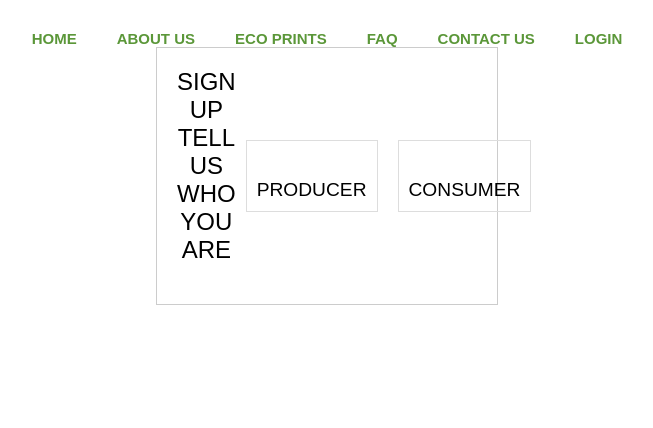
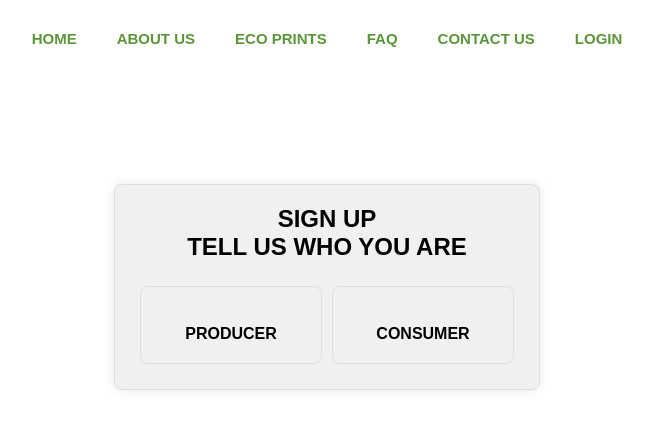
Before and after one commit to Lakshmipriya0404/e-waste-portal, a React (Vite) app: page /signup in a window 1280 px wide. Shown: the top 428 px of the page, without its empty margins (313-966 px from the left). Built offline with nearby package versions, Linux system fonts and the light colour scheme.

Commit message:
add signup

```diff
--- a/src/routes/Home/Home.module.css
+++ b/src/routes/Home/Home.module.css
@@ -13,9 +13,9 @@
   flex: 1;
   display: flex;
   flex-direction: column;
-  justify-content: center; /* Center the content vertically */
-  align-items: center; /* Center the content horizontally */
-  text-align: center; /* Align text in the center */
+  justify-content: center;
+  align-items: center;
+  text-align: center;
 }
 .subtitle {
   color: #5b9739;
@@ -24,29 +24,3 @@
   flex: 1;
   overflow: hidden;
 }
-.container2 {
-  background-color: #5b9739;
-  display: flex;
-}
-.art {
-  flex: 1;
-}
-.contact {
-  flex: 1;
-  display: flex;
-  flex-direction: column;
-  justify-content: center;
-  text-align: center;
-}
-.contact a {
-  text-decoration: none;
-  font-size: 20px;
-  font-weight: bold;
-  color: #fff;
-  display: flex;
-  align-items: center;
-  margin-bottom: 10px;
-}
-.text {
-  margin: 0 10px;
-}
--- a/src/routes/Home/Home.tsx
+++ b/src/routes/Home/Home.tsx
@@ -1,14 +1,10 @@
 import React from "react";
 import styles from "./Home.module.css";
-import { faEnvelope, faPhone } from "@fortawesome/free-solid-svg-icons";
-import { faInstagram } from "@fortawesome/free-brands-svg-icons";
 import Carousel from "../../components/Slider/Carousel";
-import artimg from "../../assets/LeafButterfly.png";
-import contactbulb from "../../assets/ContactUs_Bulb.jpg";
-import { FontAwesomeIcon } from "@fortawesome/react-fontawesome";
-
+import Contactus from "../../sections/Contactus/Contactus";
 const Home = () => {
   return (
+    <>
       <div className={styles.homewrap}>
         <div className={styles.container1}>
           <div className={styles.first}>
@@ -21,32 +17,9 @@ const Home = () => {
             <Carousel />
           </div>
         </div>
-      <div className={styles.container2}>
-        <div className={styles.art}>
-          <img src={artimg} alt="" />
       </div>
-        <div className={styles.contact}>
-          <div className={styles.header}>
-            <div className="text">Contact us</div>
-            <div className="bulb">
-              <img src={contactbulb} alt="" />
-            </div>
-          </div>
-          <a className="phone" href="">
-            <FontAwesomeIcon icon={faPhone} />
-            <div className={styles.text}>+91 9876543210</div>
-          </a>
-          <a className="mail" href="">
-            <FontAwesomeIcon icon={faEnvelope} />
-            <div className={styles.text}>greenprint@gmail.com</div>
-          </a>
-          <a className="insta" href="">
-            <FontAwesomeIcon icon={faInstagram} />
-            <div className={styles.text}>The Green Print</div>
-          </a>
-        </div>
-      </div>
-    </div>
+      <Contactus />
+    </>
   );
 };
 
--- a/src/routes/Signup/Signup.module.css
+++ b/src/routes/Signup/Signup.module.css
@@ -1,42 +1,55 @@
-/* Signup.module.css */
+.cardswrap {
+  display: flex;
+  align-items: center;
+  justify-content: center;
+  height: 60vh;
+  margin: 0;
+}
 .signupwrap {
   display: flex;
+  flex-direction: column;
   align-items: center;
-  border: 1px solid #ccc; /* Border for the main card */
+  background-color: #f0f0f0;
+  border: 1px solid #ddd;
+  border-radius: 8px;
   padding: 20px;
-  width: 300px; /* Adjust the width as needed */
-  margin: auto;
+  width: 30%;
+  box-shadow: 0 0 10px rgba(0, 0, 0, 0.1); /* Add a subtle box shadow */
+  margin: 20px; /* Add margin as needed */
 }
 
 .signupheader {
+  font-size: 24px;
+  font-weight: bold;
   text-align: center;
-  font-size: 1.5em;
   margin-bottom: 20px;
 }
 
-.cardContainer {
-  flex: 1;
+.cardcontainer {
   display: flex;
-  flex-direction: column;
-  flex-direction: row; /* Display cards side by side */
-  justify-content: space-between; /* Add space between the cards */
+  flex-direction: row; /* Set to row for side-by-side placement */
+  justify-content: space-between;
   width: 100%;
 }
 
 .cardproducer,
 .cardconsumer {
-  flex: 1; /* Distribute available space equally between the cards */
-  margin: 10px;
+  flex: 1;
+  border: 1px solid #ddd; /* Border for the nested cards */
   padding: 10px;
-  border: 1px solid #ddd; /* Border for internal cards */
+  border-radius: 8px; /* Optional: Add border radius to nested cards */
+  margin: 5px; /* Adjust margin as needed for spacing */
 }
 
 .cardproducer img,
 .cardconsumer img {
-  /* Add styling for the images inside the cards */
+  max-width: 100%;
+  height: auto;
+  border-radius: 8px; /* Optional: Add border radius to images */
 }
 
 .text {
-  font-size: 1.2em;
-  margin-top: 10px;
+  margin: 10px;
+  font-weight: bold;
+  text-align: center;
 }
--- a/src/routes/Signup/Signup.tsx
+++ b/src/routes/Signup/Signup.tsx
@@ -3,11 +3,13 @@ import styles from "./Signup.module.css";
 
 const Signup = () => {
   return (
+    <div className={styles.cardswrap}>
       <div className={styles.signupwrap}>
         <div className={styles.signupheader}>
           SIGN UP <br />
           TELL US WHO YOU ARE
         </div>
+        <div className={styles.cardcontainer}>
           <div className={styles.cardproducer}>
             <img src="" alt="" />
             <div className={styles.text}>PRODUCER</div>
@@ -17,6 +19,8 @@ const Signup = () => {
             <div className={styles.text}>CONSUMER</div>
           </div>
         </div>
+      </div>
+    </div>
   );
 };
 
--- /dev/null
+++ b/src/sections/Contactus/Contactus.module.css
@@ -0,0 +1,26 @@
+.container2 {
+  background-color: #5b9739;
+  display: flex;
+}
+.art {
+  flex: 1;
+}
+.contact {
+  flex: 1;
+  display: flex;
+  flex-direction: column;
+  justify-content: center;
+  text-align: center;
+}
+.contact a {
+  text-decoration: none;
+  font-size: 20px;
+  font-weight: bold;
+  color: #fff;
+  display: flex;
+  align-items: center;
+  margin-bottom: 10px;
+}
+.text {
+  margin: 0 10px;
+}
--- /dev/null
+++ b/src/sections/Contactus/Contactus.tsx
@@ -0,0 +1,39 @@
+import React from "react";
+import { FontAwesomeIcon } from "@fortawesome/react-fontawesome";
+import { faEnvelope, faPhone } from "@fortawesome/free-solid-svg-icons";
+import { faInstagram } from "@fortawesome/free-brands-svg-icons";
+import styles from "./Contactus.module.css";
+import artimg from "../../assets/LeafButterfly.png";
+import contactbulb from "../../assets/ContactUs_Bulb.jpg";
+
+const Contactus = () => {
+  return (
+    <div className={styles.container2}>
+      <div className={styles.art}>
+        <img src={artimg} alt="" />
+      </div>
+      <div className={styles.contact}>
+        <div className={styles.header}>
+          <div className="text">Contact us</div>
+          <div className="bulb">
+            <img src={contactbulb} alt="" />
+          </div>
+        </div>
+        <a className="phone" href="">
+          <FontAwesomeIcon icon={faPhone} />
+          <div className={styles.text}>+91 9876543210</div>
+        </a>
+        <a className="mail" href="">
+          <FontAwesomeIcon icon={faEnvelope} />
+          <div className={styles.text}>greenprint@gmail.com</div>
+        </a>
+        <a className="insta" href="">
+          <FontAwesomeIcon icon={faInstagram} />
+          <div className={styles.text}>The Green Print</div>
+        </a>
+      </div>
+    </div>
+  );
+};
+
+export default Contactus;
```
Lines whose indentation alone changed are shown as unchanged.
